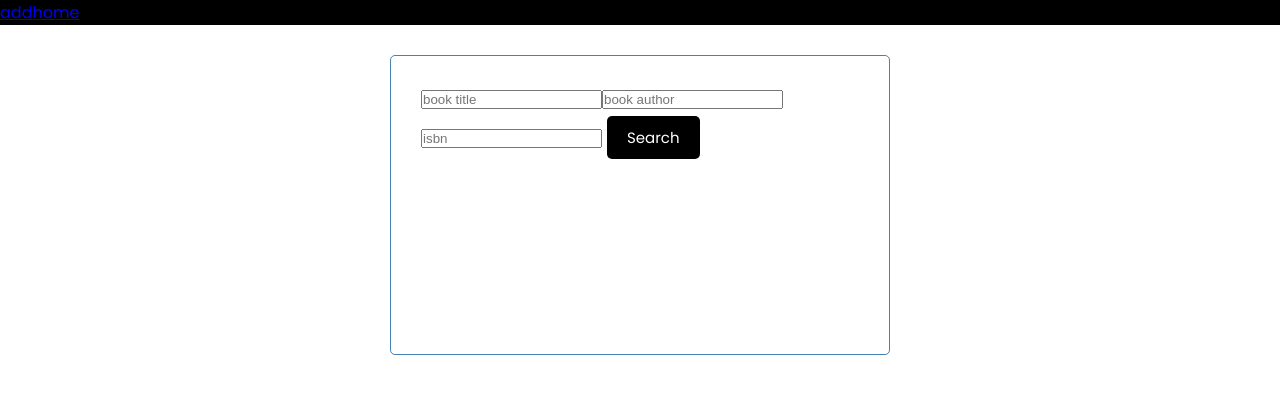
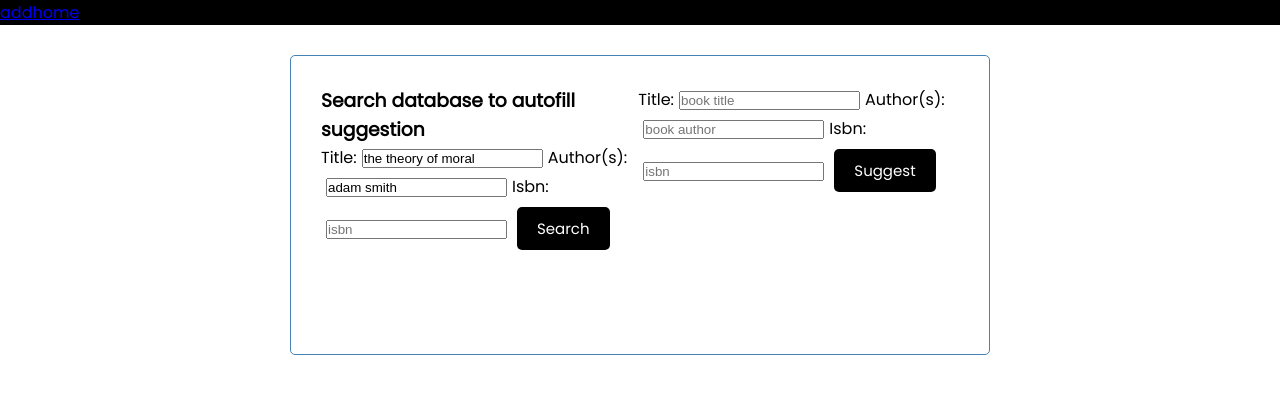
Before and after one commit to JCJang/Humanities-book-database, a React (Create React App) app: page /add in a window 1280 px wide. Shown: the top 394 px of the page. Built offline with nearby package versions, Linux system fonts and the light colour scheme.

Commit message:
aug 14 added isbn display, fixed isbn mapping for entries without isbn info

```diff
--- a/src/components/add/Add.css
+++ b/src/components/add/Add.css
@@ -11,7 +11,7 @@ body {
 }
 
 .container {
-  max-width: 500px;
+  max-width: 700px;
   margin: 30px auto;
   overflow: auto;
   min-height: 300px;
@@ -54,38 +54,6 @@ body {
   width: 100%;
 }
 
-.form-control {
-  margin: 20px 0;
+.form-control{
+  margin:5px;
 }
-
-.form-control label {
-  display: block;
-}
-
-.form-control input {
-  width: 100%;
-  height: 40px;
-  margin: 5px;
-  padding: 3px 7px;
-  font-size: 17px;
-}
-
-.form-control-check {
-  display: flex;
-  align-items: center;
-  justify-content: space-between;
-}
-
-.form-control-check label {
-  flex: 1;
-}
-
-.form-control-check input {
-  flex: 2;
-  height: 20px;
-}
-
-footer {
-  margin-top: 30px;
-  text-align: center;
-}
--- a/src/components/add/Add.js
+++ b/src/components/add/Add.js
@@ -8,10 +8,10 @@ import SubmissionForm from './SubmissionForm'
 const Add =()=>{
   const [showAddTask, setShowAddTask]=useState(false)
   const [results, setResults] = useState(false)
-  const [toAdd, setToAdd] = useState()
+  const [toAdd, setToAdd] = useState(false)
 
   const onSearch = async(title, author, isbn)=>{
-    console.log(`https://www.googleapis.com/books/v1/volumes?q=intitle:${title}+inauthor:${author}`);
+    console.log(`https://www.googleapis.com/books/v1/volumes?q=intitle:${title}+inauthor:${author}+isbn:${isbn}&filter=partial&printType=books&maxResults=40`);
     const work = await fetch(`https://www.googleapis.com/books/v1/volumes?q=intitle:${title}+inauthor:${author}+isbn:${isbn}&filter=partial&printType=books&maxResults=40`)
     const data = await work.json()
     if(data.totalItems===0){
@@ -92,7 +92,7 @@ setTasks([...tasks, data])
         <div className="SearchForm"><SearchForm onSearch = {onSearch}/>
         {results && (<Query result={results} setToAdd={setToAdd}/>)}</div>
         <div className="SubmissionForm">
-        {toAdd && (<SubmissionForm toAdd = {toAdd} onSearch={onSearch}/>)}
+        {<SubmissionForm toAdd = {toAdd} onSearch={onSearch}/>}
         </div>
     </div>
   )
--- a/src/components/add/Query.js
+++ b/src/components/add/Query.js
@@ -1,6 +1,6 @@
 import QueryItem from './QueryItem'
 const Query = ({result, setToAdd}) => {
-    if(result==true){result.items.map(a=>console.log(a))}
+  console.log(result)
   return (
     <div className="Query">
     {result.items.map((a)=><QueryItem result={a} setToAdd={setToAdd}/>)}
--- a/src/components/add/QueryItem.js
+++ b/src/components/add/QueryItem.js
@@ -1,8 +1,20 @@
 const QueryItem = ({result, setToAdd}) => {
+
+//if you see this warning again: "Objects are not valid as a React child (found: object with keys {type, identifier}). If you meant to render a collection of children, use an array instead." you messed up something here, while accessing the object. Don't change setResults.
+
+const getIsbn=(isbn)=>{
+  if(result.volumeInfo.hasOwnProperty("industryIdentifiers")){
+  const res = result.volumeInfo.industryIdentifiers.filter(a=>a.type===isbn)
+  if(res[0]!==undefined){return res[0].identifier}
+}
+}
+
   return (
     <div className="QueryItem" onClick={()=>setToAdd(result)}>
       <h3>{result.volumeInfo.title}</h3>
       <p>Authors: <strong>{result.volumeInfo.authors && result.volumeInfo.authors.map(a=>a)}</strong></p>
+      <p>ISBN-10: <strong>{getIsbn("ISBN_10")}</strong></p>
+      <p>ISBN-13: <strong>{getIsbn("ISBN_13")}</strong></p>
       <p>Publication date: <strong>{result.volumeInfo.publishedDate}</strong></p>
       <p>Length: <strong>{result.volumeInfo.pageCount} pages</strong></p>
       <br></br>
--- a/src/components/add/SearchForm.js
+++ b/src/components/add/SearchForm.js
@@ -1,26 +1,41 @@
 import {useState} from 'react'
 
 const SearchForm = ({type,placeholder,onSearch}) => {
-  const [title, setTitle] =  useState('')
-  const [author, setAuthor] =  useState('')
+  const [title, setTitle] =  useState('the theory of moral')
+  const [author, setAuthor] =  useState('adam smith')
   const [isbn, setIsbn] =  useState('')
 
   const validateForm = (e)=>{
     console.log("submitted");
     e.preventDefault();
+
     if(!title&&!author&&!isbn){
       alert("please enter a query");
       return;
     }
-    onSearch(title,author,isbn)
+
+    const querify=(x)=>{
+    return x.split(" ")
+    .join("+")
+    .toLowerCase()}
+
+    const titleStr = querify(title);
+    const authorStr = querify(author);
+    console.log(titleStr,authorStr);
+
+    onSearch(titleStr,authorStr,isbn)
   }
   return (
     <form onSubmit={(e)=>validateForm(e)}>
-    <input type="text" value={title}
+    <h3>Search database to autofill suggestion</h3>
+    <label htmlFor="title">Title:</label>
+    <input className="form-control" type="text" id="title" value={title}
      onChange={(e)=>setTitle(e.target.value)} placeholder="book title"/>
-     <input type="text" value={author}
+     <label htmlFor="author">Author(s):</label>
+     <input className="form-control" type="text" id="author" value={author}
       onChange={(e)=>setAuthor(e.target.value)} placeholder="book author"/>
-      <input type="text" value={isbn}
+      <label htmlFor="isbn">Isbn:</label>
+      <input className="form-control" type="number" id="isbn" value={isbn}
        onChange={(e)=>setIsbn(e.target.value)} placeholder="isbn"/>
     <input type="submit"  className="btn" value="Search"/>
 
--- a/src/components/add/SubmissionForm.js
+++ b/src/components/add/SubmissionForm.js
@@ -9,7 +9,7 @@ const SubmissionForm = ({toAdd,onSearch}) => {
   const validateForm = (e)=>{
     console.log("submitted");
     e.preventDefault();
-    if(!title&&!author&&!isbn){
+    if(!title||!author||!isbn){
       alert("please fill in missing data");
       return;
     }
@@ -17,18 +17,29 @@ const SubmissionForm = ({toAdd,onSearch}) => {
   }
 
   useEffect(()=>{
+    if(toAdd===undefined){
+      return}
+    if(toAdd.volumeInfo!==undefined){
+
     setTitle(toAdd.volumeInfo.title)
     setAuthor(toAdd.volumeInfo.authors.map(a=>a))
-    setIsbn()
-  },[toAdd])
+    const getIsbn=(isbn)=>{
+      const res = toAdd.volumeInfo.industryIdentifiers.filter(a=>a.type===isbn)
+      if(res[0]!==undefined){return res[0].identifier}else{return ""}
+    }
+    setIsbn(getIsbn("ISBN_10"))
+  }},[toAdd])
 
   return (
     <form onSubmit={(e)=>validateForm(e)}>
-    <input type="text" value={title}
+    <label htmlFor="title">Title:</label>
+    <input className="form-control" type="text" id="title" value={title}
      onChange={(e)=>setTitle(e.target.value)} placeholder="book title"/>
-     <input type="text" value={author}
+     <label htmlFor="author">Author(s):</label>
+     <input className="form-control" type="text" id="author" value={author}
       onChange={(e)=>setAuthor(e.target.value)} placeholder="book author"/>
-      <input type="text" value={isbn}
+      <label htmlFor="isbn">Isbn:</label>
+      <input className="form-control" type="text" id="isbn" value={isbn}
        onChange={(e)=>setIsbn(e.target.value)} placeholder="isbn"/>
     <input  className="btn" type="submit" value="Suggest"/>
 
```
